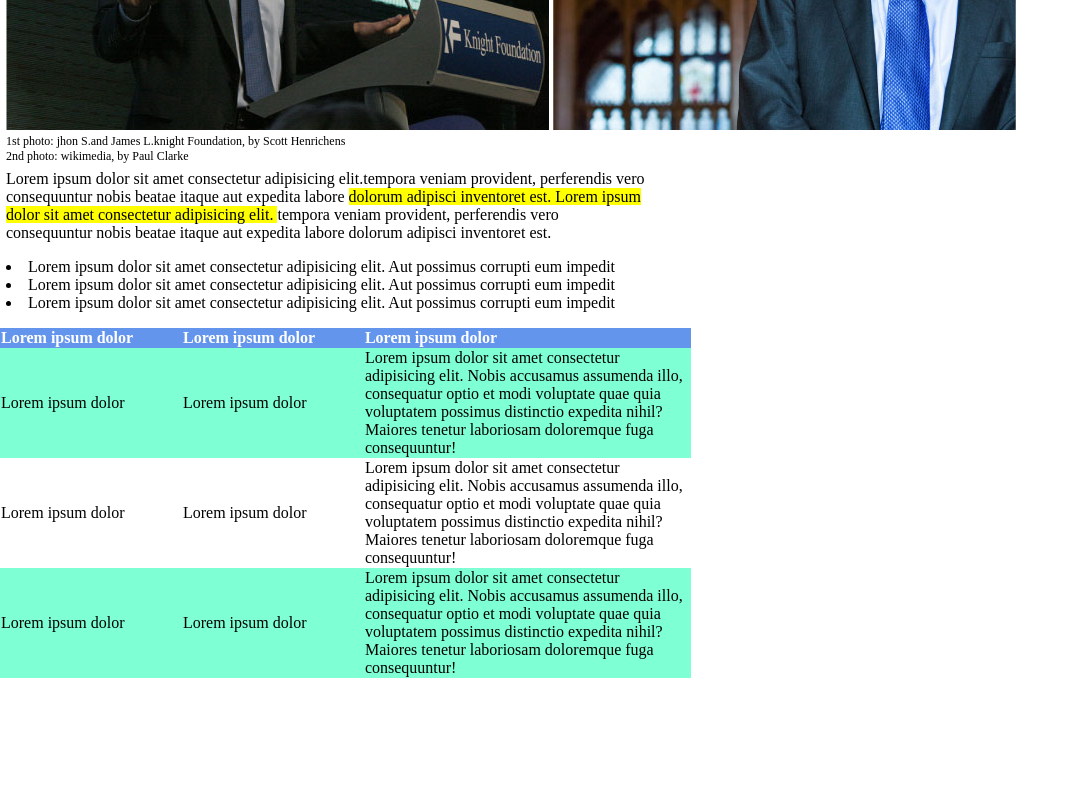
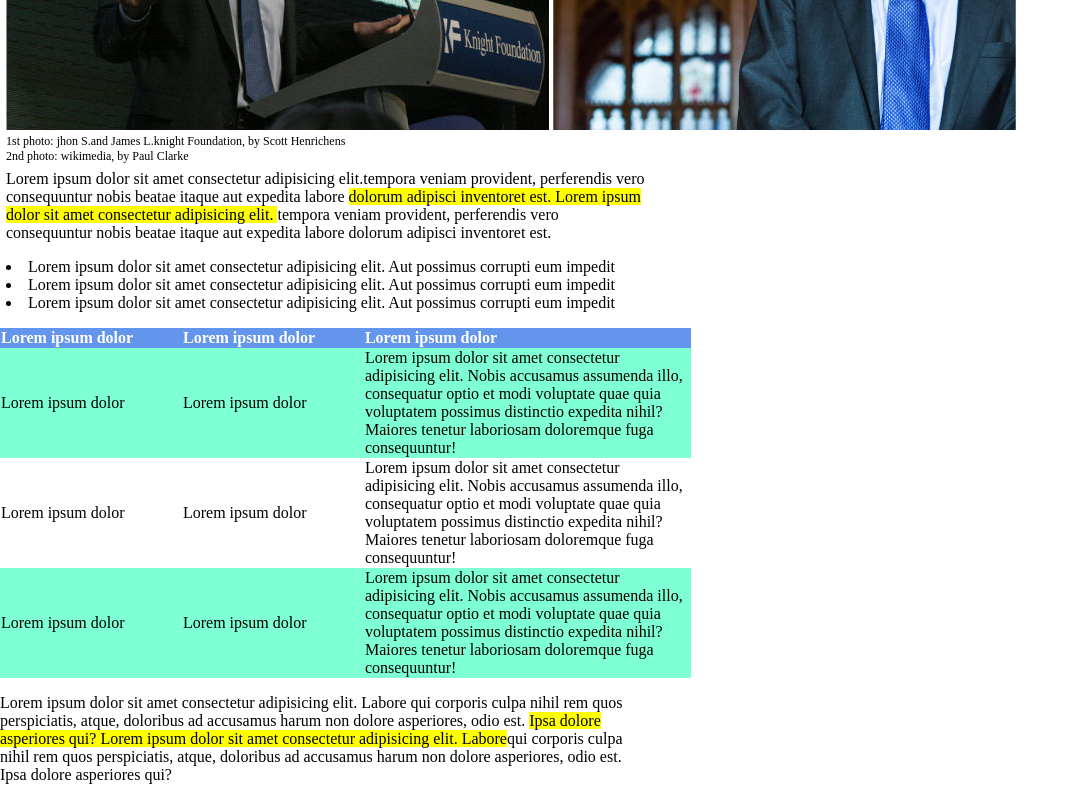
Before and after one commit to Daniel-Di-Fraia/html-css-booleaner, a plain HTML site: page index.html in a window 1280 px wide. Shown: the part 513-1313 px from the top of the page, without its empty margins (0-1079 px from the left). Before the commit the page ends 1191 px from the top, so only its background shows below. Drawn offline with Linux system fonts and the light colour scheme.

Commit message:
aggiunto ultimo pragrafo

```diff
--- a/css/style.css
+++ b/css/style.css
@@ -69,12 +69,8 @@ th{
     background-color:#6495ed;
     color:white;
     width: 50px;
-
-
 }
 
 tr{
     background-color:aquamarine;
-
-
 }
--- a/index.html
+++ b/index.html
@@ -95,9 +95,18 @@
                     </tr>
                 </tbody>
             </table>
+            <!-- paragrafo -->
+            <p>Lorem ipsum dolor sit amet consectetur adipisicing elit. Labore qui corporis
+                culpa nihil rem quos perspiciatis, atque, doloribus ad accusamus harum non
+                dolore asperiores, odio est. <mark> Ipsa dolore asperiores qui?
+                Lorem ipsum dolor sit amet consectetur adipisicing elit. Labore</mark>qui corporis
+                culpa nihil rem quos perspiciatis, atque, doloribus ad accusamus harum non
+                dolore asperiores, odio est. Ipsa dolore asperiores qui?
+            </p>
         </article>
     </main>
 
 
+
 </body>
 </html>
```
